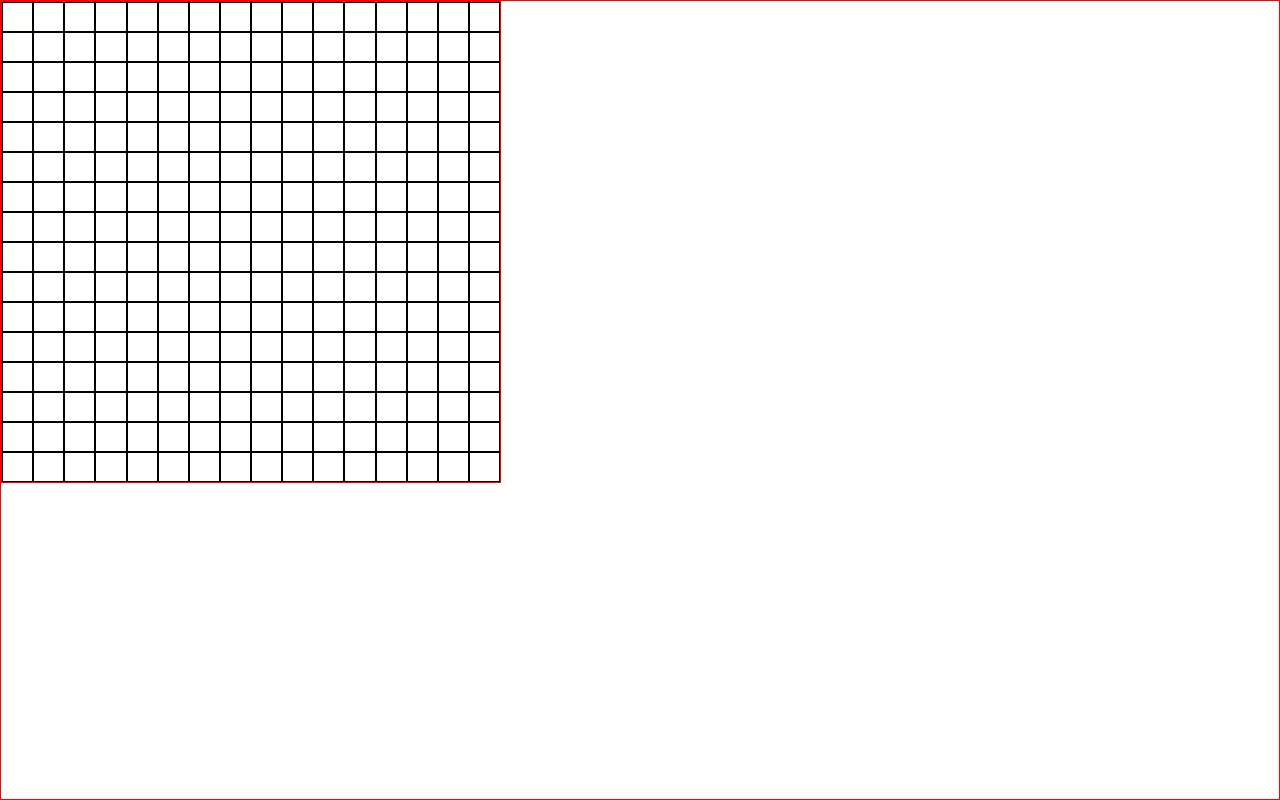
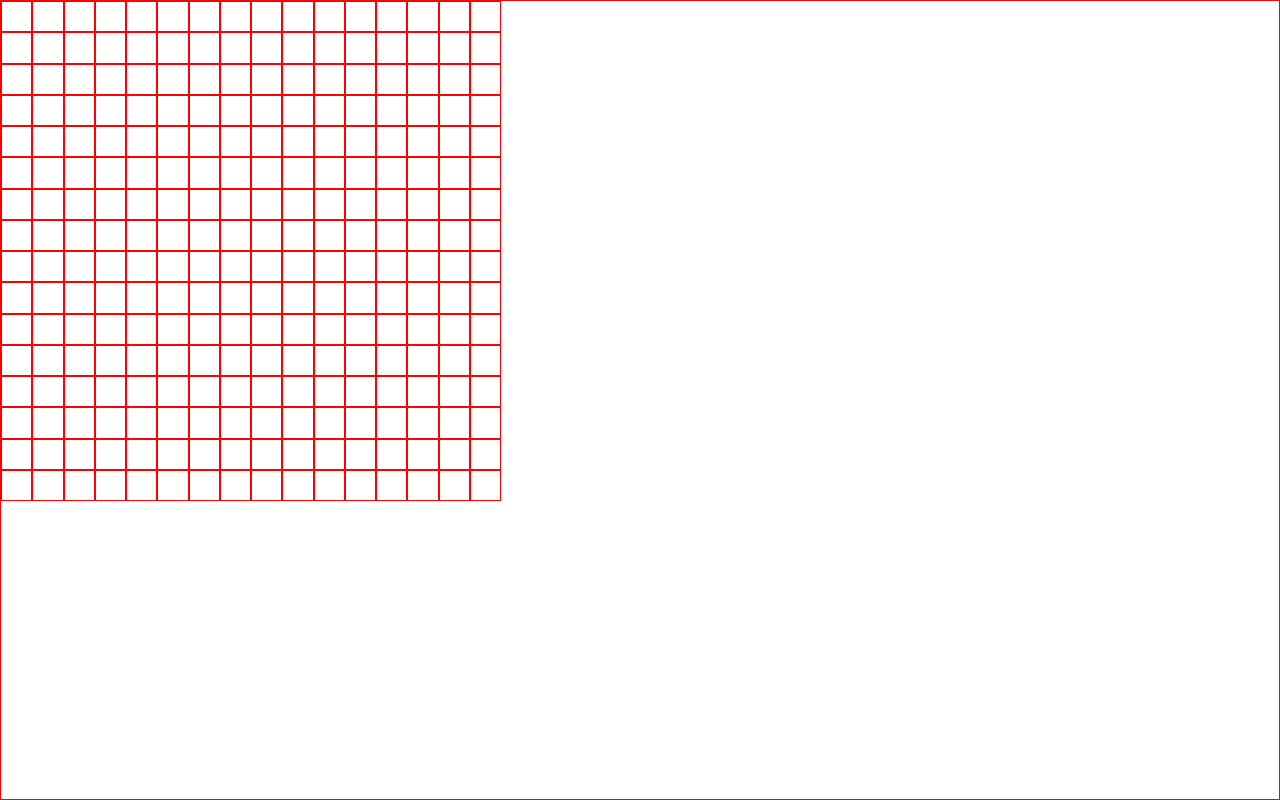
Before and after one commit to warrenk24/Etch-A-Sketch, a plain HTML site: page index.html in a window 1280 px wide. Drawn offline with Linux system fonts and the light colour scheme.

Commit message:
add grid-template styles to change size of grid

```diff
--- a/script.js
+++ b/script.js
@@ -1,10 +1,13 @@
-const container = document.querySelector(".grid-container");
+const gridGenerator = (num) => {
+  const container = document.querySelector(".grid-container");
+  container.style.gridTemplateRows = 'repeat(16, 1fr)'
+  container.style.gridTemplateColumns = 'repeat(16, 1fr)'
 
-const gridGenerator = (num) => {
   for (i = 0; i < num; i++) {
-    const newSquare = document.createElement("div");
-    newSquare.className = "grid-item";
-    container.appendChild(newSquare);
+    let newSquare = document.createElement("div");
+    newSquare.style.border = '1px solid red'
+    newSquare.classList.add("grid-item");
+    container.insertAdjacentElement('beforeend', newSquare);
   }
 };
 
--- a/style.css
+++ b/style.css
@@ -10,18 +10,7 @@ body {
     border: 1px solid red;
 }
 .grid-container {
+    display: grid;
+    height: 500px;
     width: 500px;
-    display: grid;
-    border: 1px solid red;
-    grid-template-rows: repeat(16, 1fr);
-    grid-template-columns: repeat(16, 1fr);
-
 }
-
-.grid-item {
-    border: 1px solid black;
-    height: 30px;
-    width: 100%;
-
-
-}
```
Also changed, not shown: index.html (+1 -0 lines).
